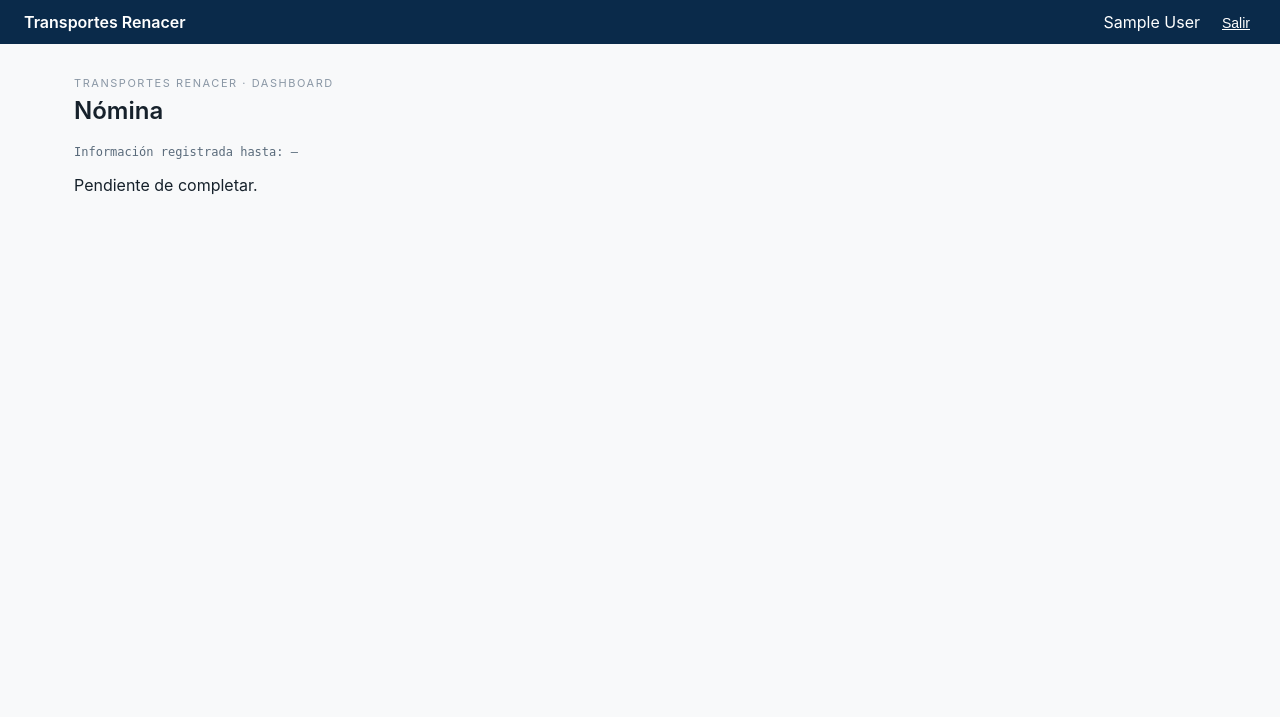
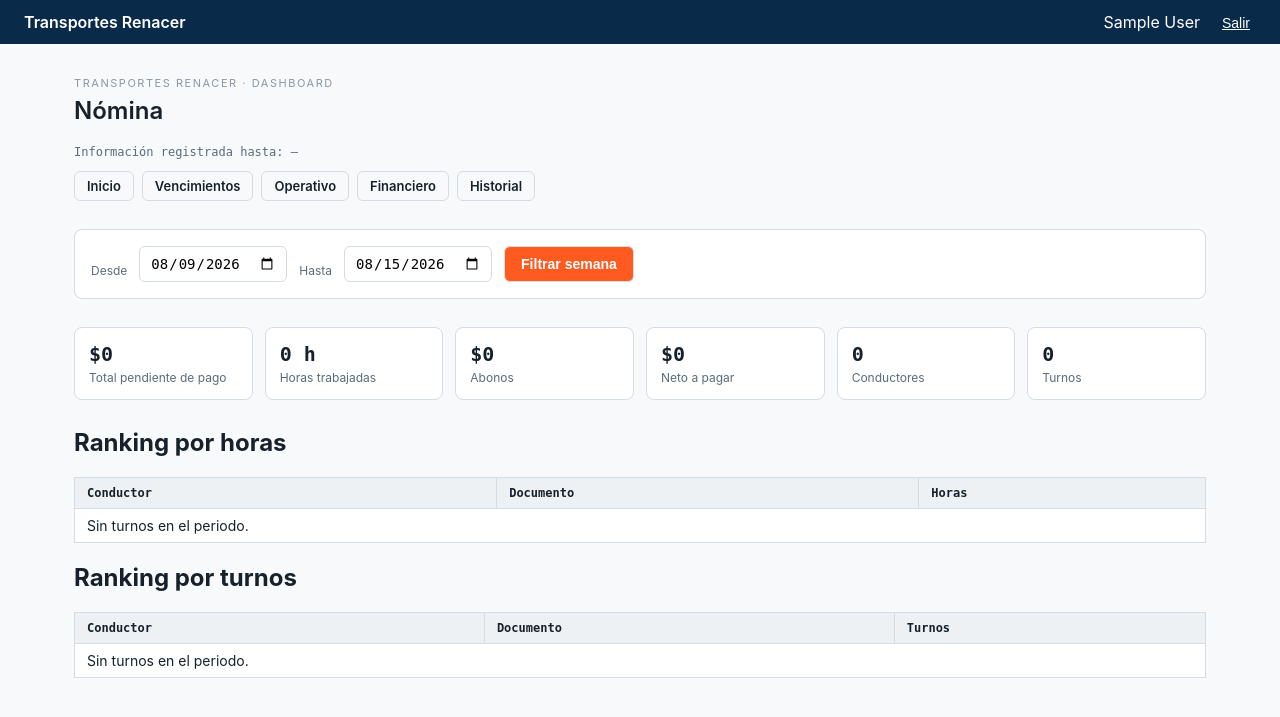
Before and after one commit to transporterenacer/transportes-renacer, a Django app: page /nomina/ in a window 1280 px wide. Shown: the top 717 px of the page. Run offline with Django 5.2, Linux system fonts and the light colour scheme; the visitor is signed in with stand-in values (Sample User, id 1); data that the repository does not hold is empty; some libraries are stand-ins or nearby versions.

Commit message:
feat(dashboard): nomina con selector de semana, rankings y doble turno

```diff
--- a/apps/dashboard/services.py
+++ b/apps/dashboard/services.py
@@ -1,11 +1,13 @@
 from decimal import Decimal
 
-from django.db.models import Max, Sum
+from django.db.models import Count, Max, Sum
 
+from apps.conductores.models import Driver
 from apps.facturacion.models import BillingRecord, ClientPayment
 from apps.flota.models import Vehicle
-from apps.nomina.models import Payroll
+from apps.nomina.models import DriverAdvance, Payroll
 from apps.operaciones.models import Operation, Shift
+from apps.operaciones.services import detectar_dobles_turnos
 
 
 def ultima_actualizacion(*modelos):
@@ -50,3 +52,44 @@ def kpis_inicio():
         "saldo_pendiente": valor_generado - abonos,
         "nomina_semanal_pendiente": nomina_pendiente,
     }
+
+
+def kpis_nomina(desde, hasta):
+    turnos = Shift.objects.filter(
+        estado=Shift.REALIZADO,
+        fecha_inicio__date__gte=desde,
+        fecha_inicio__date__lte=hasta,
+    )
+    pendientes = turnos.filter(payroll_items__isnull=True)
+    total = (
+        pendientes.aggregate(total=Sum("valor_pagado"))["total"] or Decimal(0)
+    )
+    horas = turnos.aggregate(total=Sum("horas_trabajadas"))["total"] or Decimal(0)
+    abonos = (
+        DriverAdvance.objects.filter(fecha__gte=desde, fecha__lte=hasta)
+        .aggregate(total=Sum("valor"))["total"]
+        or Decimal(0)
+    )
+
+    ranking_horas = list(
+        turnos.values("driver__nombre", "driver__documento")
+        .annotate(horas=Sum("horas_trabajadas"))
+        .order_by("-horas")[:5]
+    )
+    ranking_turnos = list(
+        turnos.values("driver__nombre", "driver__documento")
+        .annotate(turnos=Count("id"))
+        .order_by("-turnos")[:5]
+    )
+
+    return {
+        "total": total,
+        "horas": horas,
+        "abonos": abonos,
+        "neto": total - abonos,
+        "conductores": turnos.values("driver").distinct().count(),
+        "turnos": turnos.count(),
+        "ranking_horas": ranking_horas,
+        "ranking_turnos": ranking_turnos,
+        "dobles_turnos": detectar_dobles_turnos(desde=desde, hasta=hasta),
+    }
--- a/apps/dashboard/views.py
+++ b/apps/dashboard/views.py
@@ -1,12 +1,13 @@
 from django.contrib.auth.decorators import login_required
 from django.http import JsonResponse
 from django.shortcuts import get_object_or_404, render
+from django.utils import timezone
 
-from apps.dashboard.services import kpis_inicio, ultima_actualizacion
+from apps.dashboard.services import kpis_inicio, kpis_nomina, ultima_actualizacion
 from apps.facturacion.models import BillingRecord, ClientPayment
 from apps.flota.models import Vehicle, VehicleDocument
 from apps.flota.services import alertas_vencimiento
-from apps.nomina.models import Payroll
+from apps.nomina.models import DriverAdvance, Payroll
 from apps.operaciones.models import Operation, Shift
 
 
@@ -40,8 +41,19 @@ def dashboard_vencimientos(request):
 
 @login_required
 def dashboard_nomina(request):
+    desde = request.GET.get("desde")
+    hasta = request.GET.get("hasta")
+    try:
+        desde = timezone.datetime.strptime(desde, "%Y-%m-%d").date()
+        hasta = timezone.datetime.strptime(hasta, "%Y-%m-%d").date()
+    except (TypeError, ValueError):
+        desde = timezone.localdate() - timezone.timedelta(days=6)
+        hasta = timezone.localdate()
     context = {
-        "ultima_actualizacion": ultima_actualizacion(Payroll),
+        "kpis": kpis_nomina(desde, hasta),
+        "desde": desde,
+        "hasta": hasta,
+        "ultima_actualizacion": ultima_actualizacion(Payroll, Shift, DriverAdvance),
     }
     return render(request, "dashboard/nomina.html", context)
 
--- a/static/css/app.css
+++ b/static/css/app.css
@@ -87,6 +87,21 @@ h1 { font-size: 24px; font-weight: 600; margin: 0 0 20px; }
   color: var(--ink); text-decoration: none; font-size: 13px; font-weight: 600;
 }
 .dashboard-nav a:hover { background: var(--surface-hover); }
+.filtro-semana {
+  display: flex; flex-wrap: wrap; align-items: flex-end; gap: 12px;
+  margin: 0 0 28px; padding: 16px; background: var(--surface);
+  border: 1px solid var(--line); border-radius: 8px;
+}
+.filtro-semana label { font-size: 12px; color: var(--ink-dim); margin-bottom: 4px; display: block; }
+.filtro-semana input[type="date"] {
+  padding: 8px 10px; border: 1px solid var(--line); border-radius: 6px; font-size: 14px;
+}
+.alerta-titulo { margin-top: 8px; }
+.alerta {
+  border: 1px solid var(--danger-tint); background: var(--danger-tint);
+  border-radius: 8px; padding: 8px 16px; margin-bottom: 28px;
+}
+.alerta p { margin: 8px 0; font-size: 14px; }
 .kpi-grid { display: grid; grid-template-columns: repeat(auto-fit, minmax(160px, 1fr)); gap: 12px; margin-bottom: 28px; }
 .kpi { background: var(--surface); border: 1px solid var(--line); border-radius: 8px; padding: 14px; }
 .kpi-value { display: block; font-family: "IBM Plex Mono", monospace; font-size: 20px; font-weight: 600; }
--- a/templates/dashboard/nomina.html
+++ b/templates/dashboard/nomina.html
@@ -1,8 +1,82 @@
 {% extends "base.html" %}
+{% load humanize %}
 {% block title %}Nómina{% endblock %}
 {% block content %}
 <p class="eyebrow">Transportes Renacer · Dashboard</p>
 <h1>Nómina</h1>
 <p class="meta-update">Información registrada hasta: {{ ultima_actualizacion|date:"d/m/Y H:i"|default:"—" }}</p>
-<p>Pendiente de completar.</p>
+
+<nav class="dashboard-nav">
+  <a href="{% url 'dashboard:inicio' %}">Inicio</a>
+  <a href="{% url 'dashboard:vencimientos' %}">Vencimientos</a>
+  <a href="{% url 'dashboard:operativo' %}">Operativo</a>
+  <a href="{% url 'dashboard:financiero' %}">Financiero</a>
+  <a href="{% url 'dashboard:historial' %}">Historial</a>
+</nav>
+
+<form class="filtro-semana" method="get" action="{% url 'dashboard:nomina' %}">
+  <label for="desde">Desde</label>
+  <input type="date" id="desde" name="desde" value="{{ desde|date:'Y-m-d' }}">
+  <label for="hasta">Hasta</label>
+  <input type="date" id="hasta" name="hasta" value="{{ hasta|date:'Y-m-d' }}">
+  <button type="submit" class="btn btn-primary">Filtrar semana</button>
+</form>
+
+<div class="kpi-grid">
+  <div class="kpi"><span class="kpi-value">${{ kpis.total|intcomma }}</span><span class="kpi-label">Total pendiente de pago</span></div>
+  <div class="kpi"><span class="kpi-value">{{ kpis.horas|floatformat:0 }} h</span><span class="kpi-label">Horas trabajadas</span></div>
+  <div class="kpi"><span class="kpi-value">${{ kpis.abonos|intcomma }}</span><span class="kpi-label">Abonos</span></div>
+  <div class="kpi"><span class="kpi-value">${{ kpis.neto|intcomma }}</span><span class="kpi-label">Neto a pagar</span></div>
+  <div class="kpi"><span class="kpi-value">{{ kpis.conductores }}</span><span class="kpi-label">Conductores</span></div>
+  <div class="kpi"><span class="kpi-value">{{ kpis.turnos }}</span><span class="kpi-label">Turnos</span></div>
+</div>
+
+{% if kpis.dobles_turnos %}
+<h2 class="alerta-titulo">Posible doble turno</h2>
+<div class="alerta">
+  {% for dt in kpis.dobles_turnos %}
+    <p>
+      <strong>{{ dt.driver }}</strong> — {{ dt.turno_a.vehicle.placa }} {{ dt.turno_a.fecha_inicio|date:"d/m H:i" }} a {{ dt.turno_a.fecha_fin|date:"d/m H:i" }}
+      y {{ dt.turno_b.vehicle.placa }} {{ dt.turno_b.fecha_inicio|date:"d/m H:i" }} a {{ dt.turno_b.fecha_fin|date:"d/m H:i" }}
+      {% if dt.tipo == "solape" %}
+        <span class="tag tag-danger">Solape</span>
+      {% else %}
+        <span class="tag tag-warn">Descanso &lt; 8 h</span>
+      {% endif %}
+    </p>
+  {% endfor %}
+</div>
+{% endif %}
+
+<h2>Ranking por horas</h2>
+<table class="table">
+  <thead><tr><th>Conductor</th><th>Documento</th><th>Horas</th></tr></thead>
+  <tbody>
+  {% for r in kpis.ranking_horas %}
+    <tr>
+      <td>{{ r.driver__nombre }}</td>
+      <td>{{ r.driver__documento }}</td>
+      <td>{{ r.horas|floatformat:1 }} h</td>
+    </tr>
+  {% empty %}
+    <tr><td colspan="3">Sin turnos en el periodo.</td></tr>
+  {% endfor %}
+  </tbody>
+</table>
+
+<h2>Ranking por turnos</h2>
+<table class="table">
+  <thead><tr><th>Conductor</th><th>Documento</th><th>Turnos</th></tr></thead>
+  <tbody>
+  {% for r in kpis.ranking_turnos %}
+    <tr>
+      <td>{{ r.driver__nombre }}</td>
+      <td>{{ r.driver__documento }}</td>
+      <td>{{ r.turnos }}</td>
+    </tr>
+  {% empty %}
+    <tr><td colspan="3">Sin turnos en el periodo.</td></tr>
+  {% endfor %}
+  </tbody>
+</table>
 {% endblock %}
```
Also changed, not shown: apps/dashboard/tests/test_nomina.py (added, +63 -0 lines).
